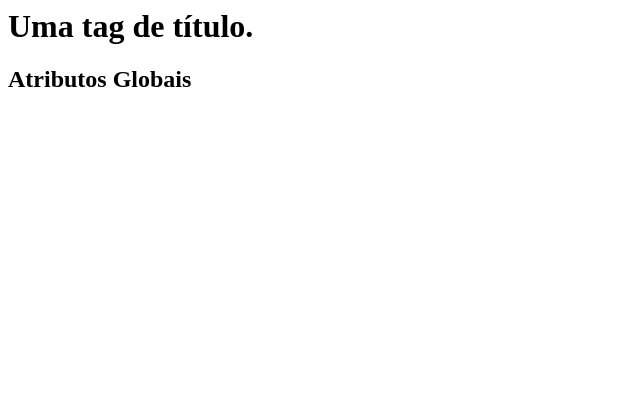
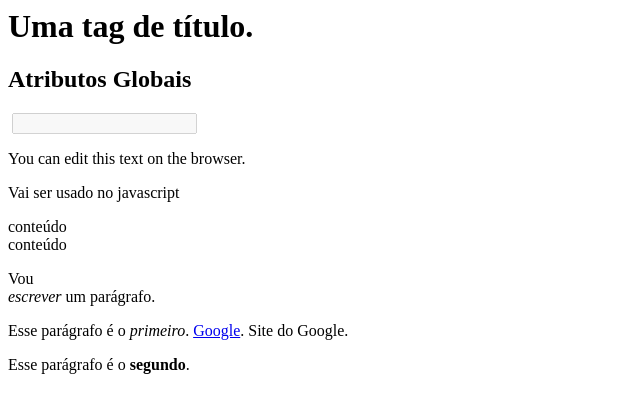
Before and after one commit to jbiers/rocketseat-discover, a plain HTML site: page index.html in a window 1280 px wide. Shown: the whole page, without its empty margins (0-640 px from the left). Drawn offline with Linux system fonts and the light colour scheme.

Commit message:
praticando html

```diff
--- a/index.html
+++ b/index.html
@@ -10,3 +10,62 @@
 </h1>
 
 <h2>Atributos Globais</h2>
+
+<!--
+    Atributos tem valores, a não ser quando booleanos.
+-->
+
+<img src="" alt="">
+<input type="text" disabled>
+
+<a href="isn't"></a>
+
+<!--
+    Atributos globais: são aplicados em qualquer tag!!
+    - class -> criar estilo css e acessar pelo javascript
+    - accesskey
+    - contenteditable -> editar texto no browser
+    - data -> muito usado no javascript
+    - hidden
+    - id -> tipo uma classe mas usa só uma vez
+    - style
+    - tabindex -> tecla tab vai usar de âncora
+    - title
+-->
+
+<div class="carrinho" contenteditable="true">
+    <p>You can edit this text on the browser.</p>
+</div>
+
+<div class="carrinho" data-id="">
+    <p>Vai ser usado no javascript</p>
+</div>
+
+<div tabindex="1">
+    conteúdo
+</div>
+
+<div tabindex="2">
+    conteúdo
+</div>
+
+<!--
+    Aninhamento.
+
+    tags em linha ou em bloco.
+-->
+<div>
+    <p>
+        Vou </br><em>escrever</em> um parágrafo.
+    </p>
+</div>
+
+<div>
+    <p>
+        Esse parágrafo é o <em>primeiro</em>. <a href="www.google.com">Google</a>.
+        Site do Google.
+    </p>
+    <p>
+        Esse parágrafo é o <strong>segundo</strong>.
+    </p>
+</div>
```
